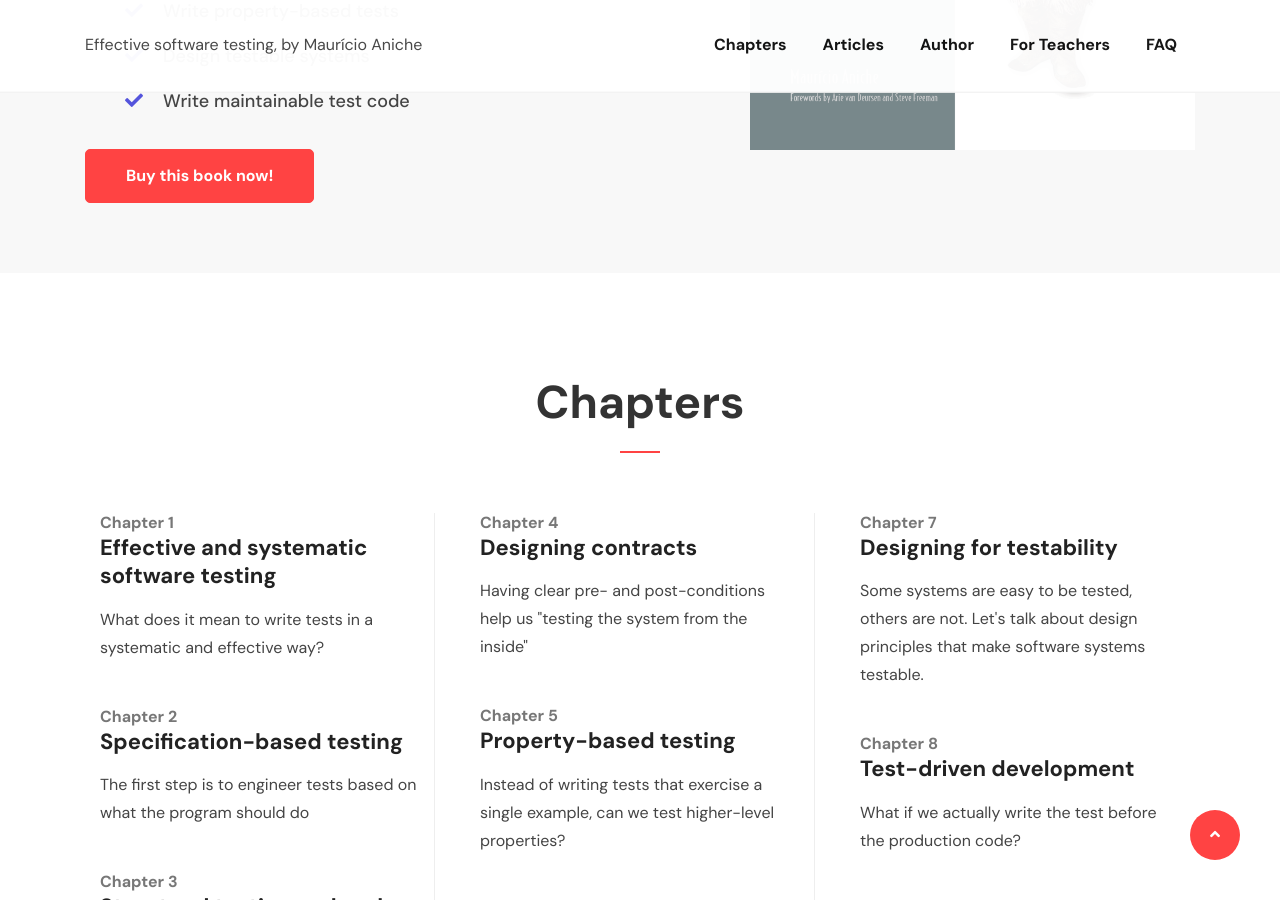
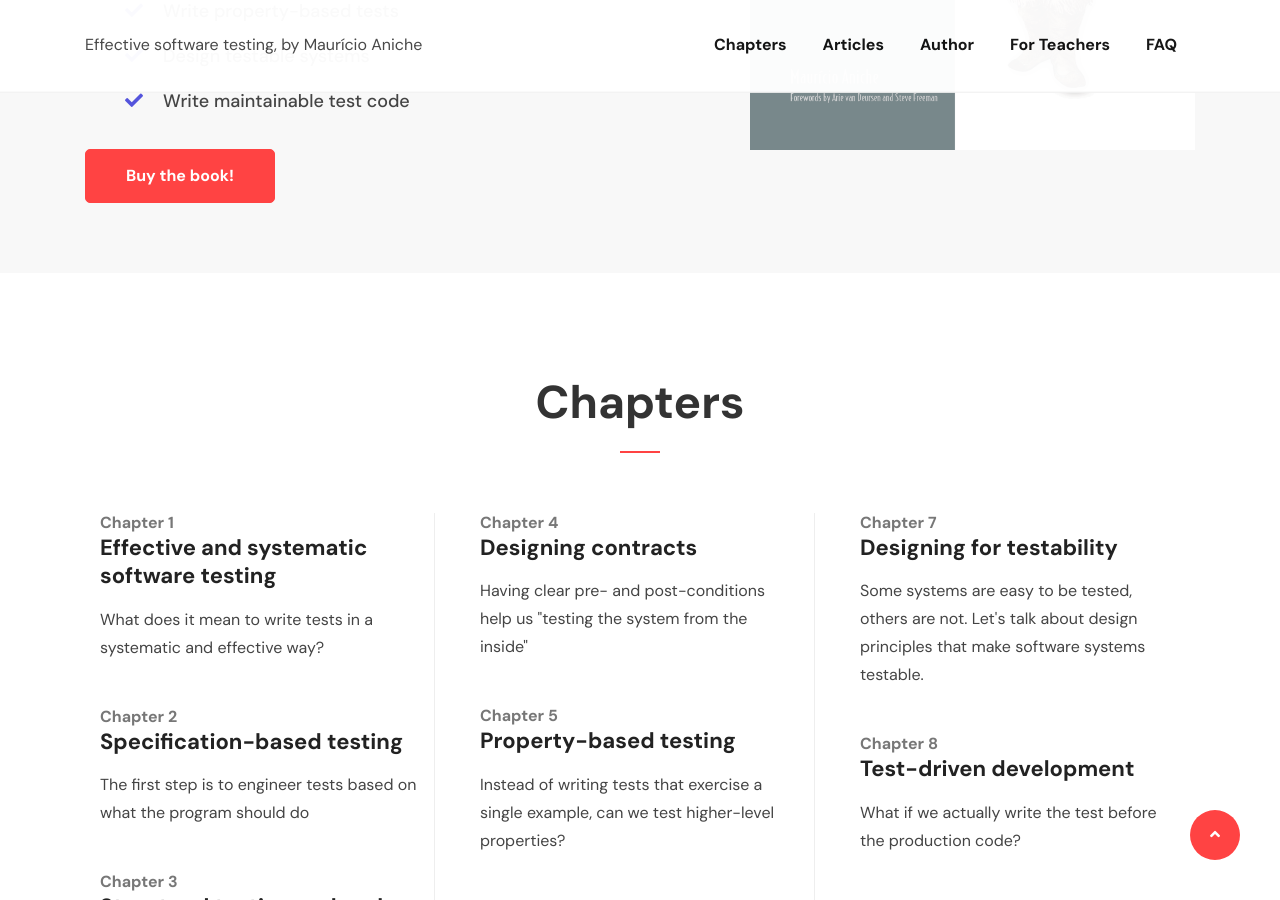
Before and after one commit to effective-software-testing/website, a Jekyll site: the page built from index.html, in a window 1280 px wide and 900 px high, scrolled down 531 px. Built offline with Jekyll 4.4.1, drawn with Linux system fonts in a browser that asks for light colours; comment, search, counter and statistics services are not loaded; some of the changed text lies outside the part shown.

Commit message:
simpler msg

```diff
--- a/_includes/footer.html
+++ b/_includes/footer.html
@@ -7,7 +7,7 @@
 					<p class="mt-3">Learn how to write tests in an effective and systematic manner!</p>
 
 					<p>
-                    <a href="https://www.manning.com/books/effective-software-testing?utm_source=aniche&utm_medium=affiliate&utm_campaign=book_aniche_effective_11_16_21&a_aid=aniche&a_bid=6e66ba23" class="btn btn-main" id="link_buy_footer">Buy this book now!</a>
+                    <a href="https://www.manning.com/books/effective-software-testing?utm_source=aniche&utm_medium=affiliate&utm_campaign=book_aniche_effective_11_16_21&a_aid=aniche&a_bid=6e66ba23" class="btn btn-main" id="link_buy_footer">Buy this book!</a>
                 	</p>
 
                     <p>
--- a/_includes/menu2.html
+++ b/_includes/menu2.html
@@ -23,7 +23,7 @@
                         </li>
                         <li>
                                                         <a href="https://www.manning.com/books/effective-software-testing?utm_source=aniche&utm_medium=affiliate&utm_campaign=book_aniche_effective_11_16_21&a_aid=aniche&a_bid=6e66ba23" class="btn btn-main" id="link_buy_menu">
-                                Buy this book now!
+                                Buy this book!
                             </a>
                         </li>
 
--- a/index.html
+++ b/index.html
@@ -67,7 +67,7 @@ title: "Effective Software Testing: A Developer's Guide, by Maurício Aniche"
                         <li><i class="fa fa-check"></i>Design testable systems</li>
                         <li><i class="fa fa-check"></i>Write maintainable test code</li>
                     </ul>
-                    <a href="https://www.manning.com/books/effective-software-testing?utm_source=aniche&utm_medium=affiliate&utm_campaign=book_aniche_effective_11_16_21&a_aid=aniche&a_bid=6e66ba23" class="btn btn-main" id="link_buy_main">Buy this book now!</a>
+                    <a href="https://www.manning.com/books/effective-software-testing?utm_source=aniche&utm_medium=affiliate&utm_campaign=book_aniche_effective_11_16_21&a_aid=aniche&a_bid=6e66ba23" class="btn btn-main" id="link_buy_main">Buy the book!</a>
                 </div>
             </div>
             <div class="col-lg-5">
```
